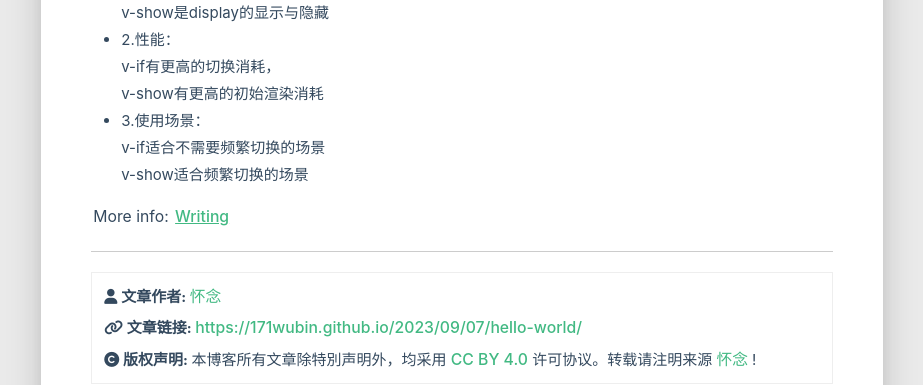
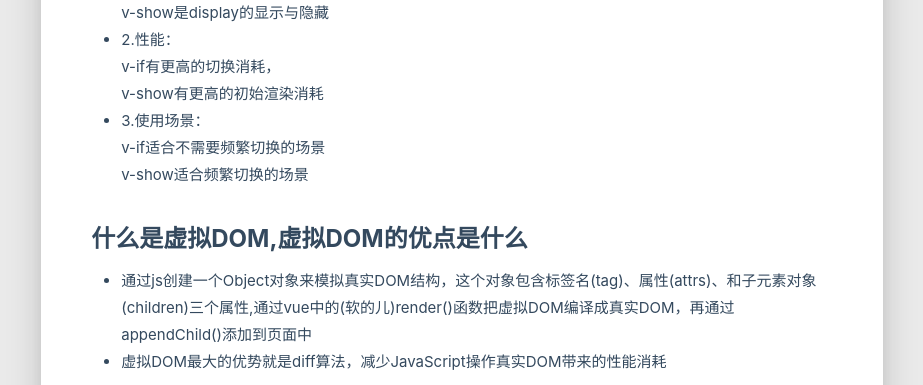
Before and after one commit to 171WuBin/171WuBin.github.io, a plain HTML site: page 2023/09/07/hello-world/index.html in a window 1280 px wide. Shown: the part 750-1135 px from the top of the page, without its empty margins (34-957 px from the left). Drawn offline with Linux system fonts and the light colour scheme; some packages are replaced by stand-ins of ours; no server answers; a script that the page names is missing.

Commit message:
Site updated: 2023-09-08 15:28:38

```diff
--- a/2023/09/07/hello-world/index.html
+++ b/2023/09/07/hello-world/index.html
@@ -404,6 +404,10 @@
 <li>1.原理：<br>  v-if是元素的添加和删除<br>  v-show是display的显示与隐藏</li>
 <li>2.性能：<br>  v-if有更高的切换消耗，<br>  v-show有更高的初始渲染消耗</li>
 <li>3.使用场景：<br>  v-if适合不需要频繁切换的场景<br>  v-show适合频繁切换的场景</li>
+</ul>
+<h3 id="什么是虚拟DOM-虚拟DOM的优点是什么"><a href="#什么是虚拟DOM-虚拟DOM的优点是什么" class="headerlink" title="什么是虚拟DOM,虚拟DOM的优点是什么"></a>什么是虚拟DOM,虚拟DOM的优点是什么</h3><ul>
+<li>通过js创建一个Object对象来模拟真实DOM结构，这个对象包含标签名(tag)、属性(attrs)、和子元素对象(children)三个属性,通过vue中的(软的儿)render()函数把虚拟DOM编译成真实DOM，再通过appendChild()添加到页面中</li>
+<li>虚拟DOM最大的优势就是diff算法，减少JavaScript操作真实DOM带来的性能消耗</li>
 </ul>
 <p>More info: <a target="_blank" rel="noopener" href="https://hexo.io/docs/writing.html">Writing</a></p>
 
```
